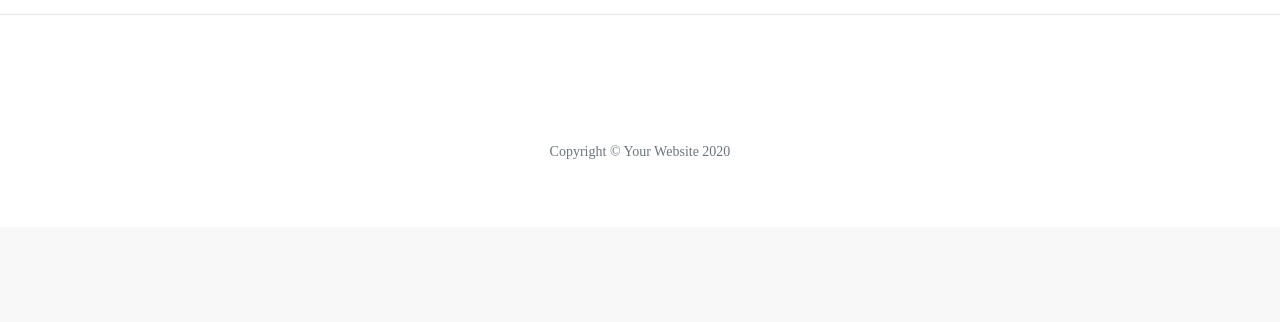
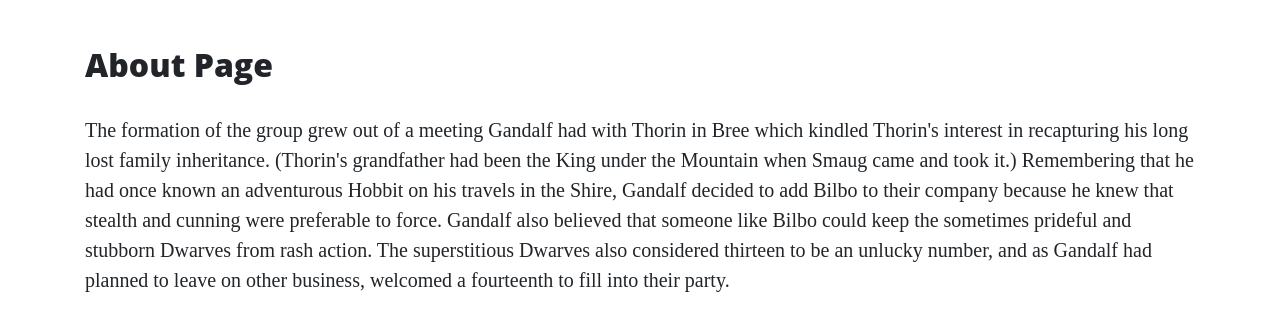
Before and after one commit to Joao4569/flask_framework_tutotial, a Flask app: page /about in a window 1280 px wide. Shown: the part 632-954 px from the top of the page. Before the commit the page ends 791 px from the top, so only its background shows below. Run offline with Flask 2, Linux system fonts and the light colour scheme; some libraries are stand-ins or nearby versions.

Commit message:
save tutorial progress

```diff
--- /dev/null
+++ b/static/css/style.css
@@ -0,0 +1,3 @@
+.col-md-5 img {
+    width: 100%;
+}
--- a/templates/about.html
+++ b/templates/about.html
@@ -1,4 +1,45 @@
 {% extends "base.html" %}
 {% block content %}
-    <h1>About Page</h1>
+    <h2>About Page</h2>
+    <p>
+        The formation of the group grew out of a meeting Gandalf had with Thorin in Bree which kindled Thorin's interest
+        in recapturing his long lost family inheritance. (Thorin's grandfather had been the King under the Mountain when
+        Smaug came and took it.) Remembering that he had once known an adventurous Hobbit on his travels in the Shire,
+        Gandalf decided to add Bilbo to their company because he knew that stealth and cunning were preferable to force.
+        Gandalf also believed that someone like Bilbo could keep the sometimes prideful and stubborn Dwarves from rash
+        action. The superstitious Dwarves also considered thirteen to be an unlucky number, and as Gandalf had planned
+        to leave on other business, welcomed a fourteenth to fill into their party.
+    </p>
+
+    <div class="row featurette">
+        <div class="col-md-7">
+            <h3>Thorin Oakenshield</h3>
+            <p>
+                Thorin II was born in TA 2746 to Dwarf prince Thráin II in the city of the Lonely Mountain. Early in his
+                youth, he and the other Dwarves of the Lonely Mountain were forced to flee by the dragon Smaug in TA
+                2770. While in exile, he quickly grew to become a capable warrior. This was demonstrated when he
+                participated in the Battle of Azanulbizar in TA 2799. He fought with one of the Dwarven armies beneath
+                the East-gate of Moria. At some point in the fighting, his shield broke, and using an oaken tree branch
+                found on the ground as a shield, he gained the epithet "Oakenshield," which would remain with him even
+                in death.
+            </p>
+        </div>
+        <div class="col-md-5">
+            <img src="https://static.wikia.nocookie.net/lotr/images/3/3f/ThorinBIG.jpg" alt="Picture of Thorin with a sword">
+        </div>
+    </div>
+
+    <div class="row featurette">
+        <div class="col-md-5">
+            <img src="https://static.wikia.nocookie.net/lotr/images/b/b4/The-Hobbit-Fili-and-Kili.jpg" alt="">
+        </div>
+        <div class="col-md-7">
+            <h3>Fili and Kili</h3>
+            <p>
+                Fíli and Kíli were nephews of Thorin, who was the elder brother of their mother Dís. They were also
+                nephews of Frerin, grandsons of Thráin II, and great-grandsons of Thrór. Fíli's most distinguishing
+                feature was his long nose, the longest of any of the Dwarves in Thorin's company.
+            </p>
+        </div>
+    </div>
 {% endblock %}
--- a/templates/base.html
+++ b/templates/base.html
@@ -4,8 +4,10 @@
     <meta charset="UTF-8">
     <meta http-equiv="X-UA-Compatible" content="IE=edge">
     <meta name="viewport" content="width=device-width, initial-scale=1.0">
-    <link rel="stylesheet" href="{{ url_for('static', filename='vendor/bootstrap/css/bootstrap.min.css') }}">
-    <link rel="stylesheet" href="{{ url_for('static', filename='css/clean-blog.min.css') }}">
+    <link rel="stylesheet" href="{{ url_for('static', filename='vendor/bootstrap/css/bootstrap.min.css') }}" type="text/css">
+    <link rel="stylesheet" href="{{ url_for('static', filename='css/clean-blog.min.css') }}" type="text/css">
+    <link rel="stylesheet" href="{{ url_for('static', filename='css/style.css') }}" type="text/css">
+
     <title>Hello Flask</title>
 </head>
 <body>
@@ -13,7 +15,7 @@
     <!-- Navigation -->
   <nav class="navbar navbar-expand-lg navbar-light fixed-top" id="mainNav">
     <div class="container">
-      <a class="navbar-brand" href="{{ url_for('index') }}">Start Bootstrap</a>
+      <a class="navbar-brand" href="{{ url_for('index') }}">Thorin &amp; Company</a>
       <button class="navbar-toggler navbar-toggler-right" type="button" data-toggle="collapse" data-target="#navbarResponsive" aria-controls="navbarResponsive" aria-expanded="false" aria-label="Toggle navigation">
         Menu
         <i class="fas fa-bars"></i>
@@ -38,14 +40,14 @@
   </nav>
 
   <!-- Page Header -->
-  <header class="masthead" style="background-image: url('{{ url_for('static', filename='img/home-bg.jpg') }}')">
+  <header class="masthead" style="background-image: url('https://c4.wallpaperflare.com/wallpaper/734/921/138/dwarves-the-lord-of-the-rings-light-background-the-lord-of-the-rings-wallpaper-preview.jpg')">
     <div class="overlay"></div>
     <div class="container">
       <div class="row">
         <div class="col-lg-8 col-md-10 mx-auto">
           <div class="site-heading">
-            <h1>Clean Blog</h1>
-            <span class="subheading">A Blog Theme by Start Bootstrap</span>
+            <h1>Thorin &amp; Company</h1>
+            <span class="subheading">Thorin and his company of dwarves</span>
           </div>
         </div>
       </div>
@@ -93,7 +95,7 @@
               </a>
             </li>
           </ul>
-          <p class="copyright text-muted">Copyright &copy; Your Website 2020</p>
+          <p class="copyright text-muted">Copyright &copy; Your Website <span id="copyright"></span></p>
         </div>
       </div>
     </div>
@@ -106,5 +108,9 @@
   <!-- Custom scripts for this template -->
   <script src="{{ url_for('static', filename='js/clean-blog.min.js') }}"></script>
 
+  <script>
+    $("#copyright").text(new Date().getFullYear());
+  </script>
+
 </body>
 </html>
--- a/templates/careers.html
+++ b/templates/careers.html
@@ -1,4 +1,4 @@
 {% extends "base.html" %}
 {% block content %}
-    <h1>Come Work With Us!</h1>
+    <h2>Come Work With Us!</h2>
 {% endblock %}
--- a/templates/contact.html
+++ b/templates/contact.html
@@ -1,4 +1,4 @@
 {% extends "base.html" %}
 {% block content %}
-    <h1>Contact Us</h1>
+    <h2>Contact Us</h2>
 {% endblock %}
```
